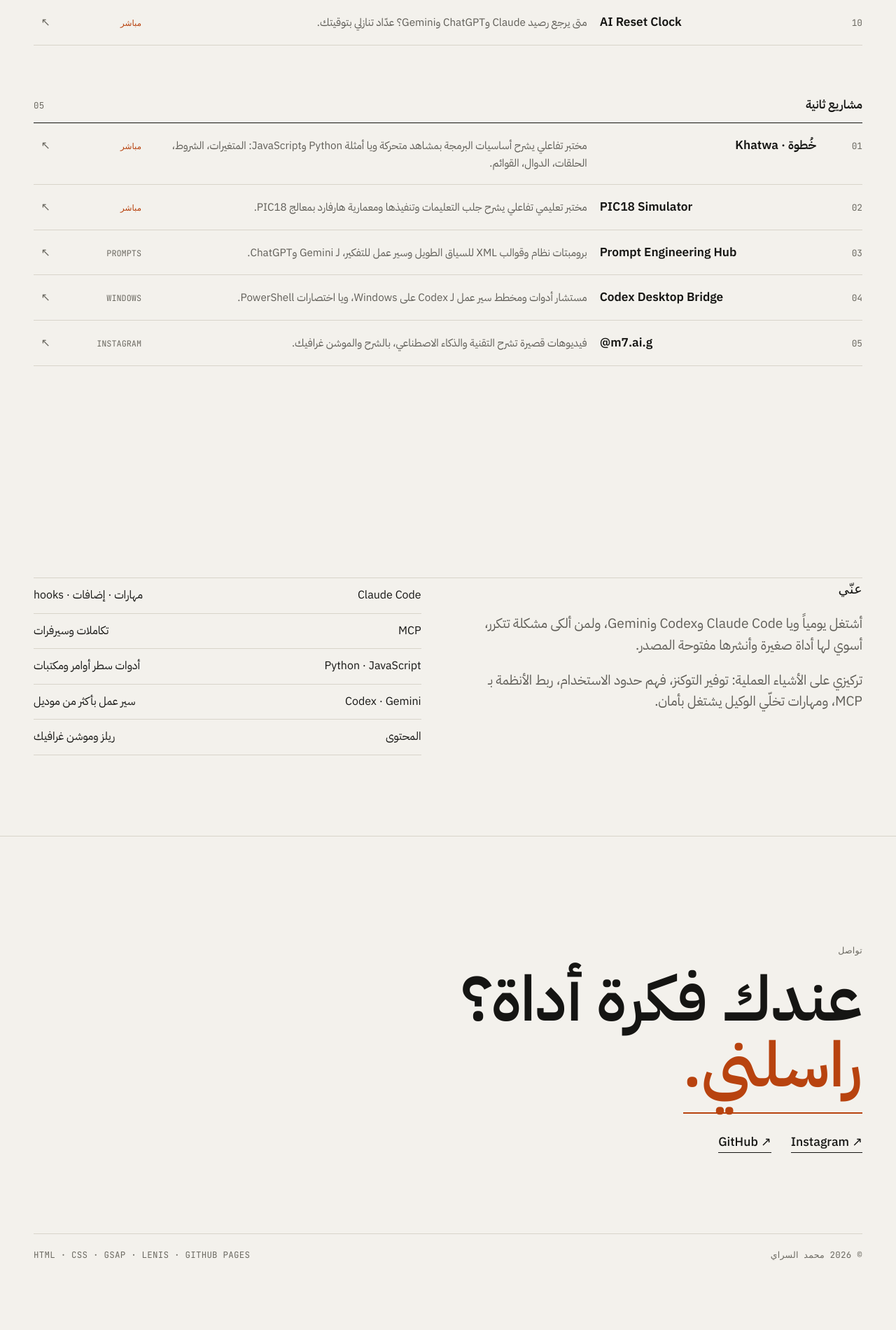
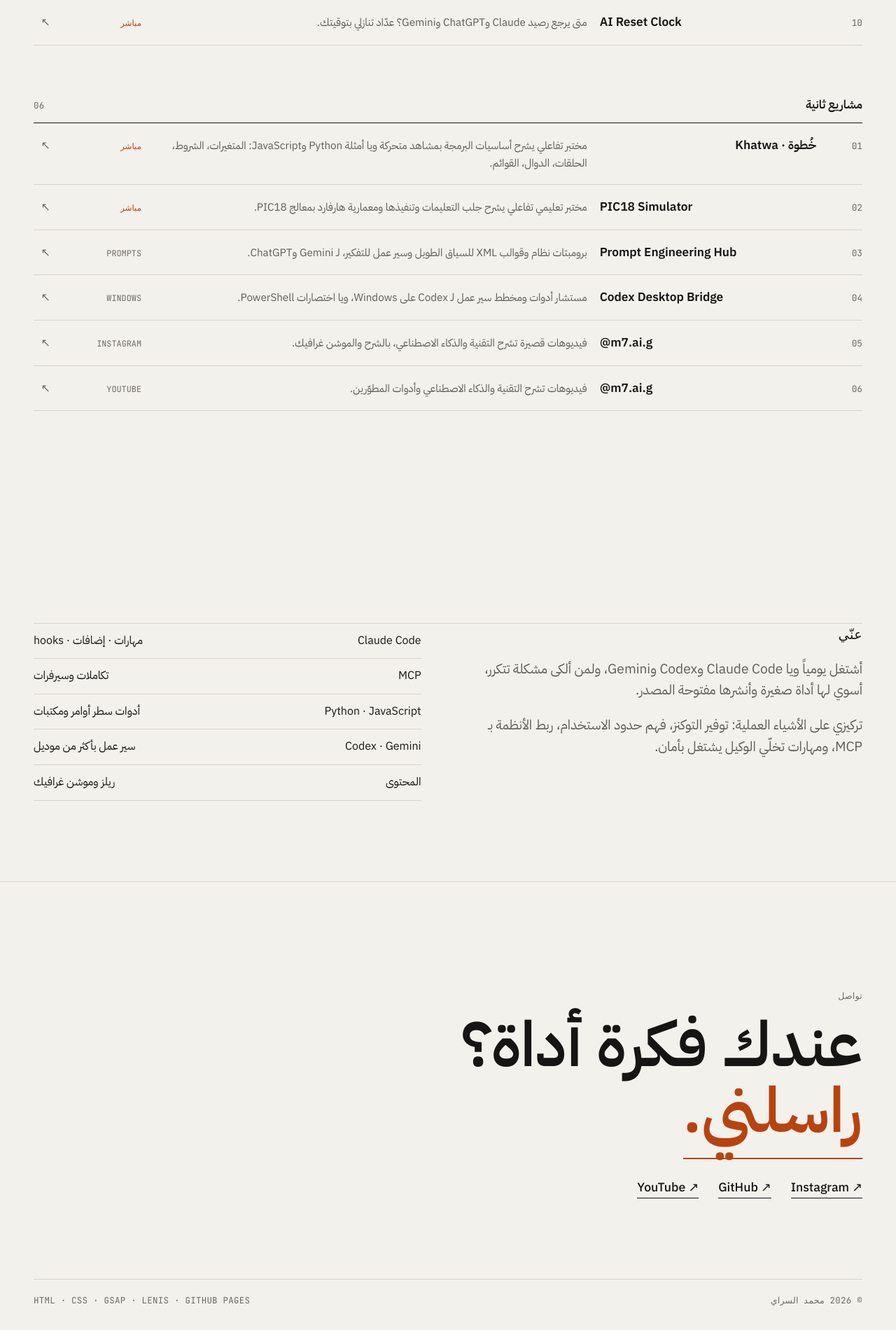
Before and after one commit to mohammed2345353/mohammed2345353.github.io, a plain HTML site: page index.html in a window 1280 px wide. Shown: the part 2272-4172 px from the top of the page at 70% size. Before the commit the page ends 4107 px from the top, so only its background shows below. Drawn offline with nearby package versions, Linux system fonts and the light colour scheme.

Commit message:
Add YouTube channel link
Co-Authored-By: Claude Sonnet 5.5 <noreply@anthropic.com>

```diff
--- a/index.html
+++ b/index.html
@@ -23,7 +23,7 @@
 <meta name="twitter:description" content="AI developer building Claude Code skills, MCP integrations and open-source tools for AI usage limits.">
 <meta name="twitter:image" content="https://mohammed2345353.github.io/og.png">
 <script type="application/ld+json">
-{"@context":"https://schema.org","@type":"Person","name":"Mohammed Al-Saray","alternateName":"محمد السراي","url":"https://mohammed2345353.github.io/","jobTitle":"AI Developer","sameAs":["https://github.com/mohammed2345353","https://www.instagram.com/m7.ai.g/"],"knowsAbout":["Claude Code","Model Context Protocol","AI developer tools","LLM token optimization"]}
+{"@context":"https://schema.org","@type":"Person","name":"Mohammed Al-Saray","alternateName":"محمد السراي","url":"https://mohammed2345353.github.io/","jobTitle":"AI Developer","sameAs":["https://github.com/mohammed2345353","https://www.instagram.com/m7.ai.g/","https://www.youtube.com/@shadow-hf9qv"],"knowsAbout":["Claude Code","Model Context Protocol","AI developer tools","LLM token optimization"]}
 </script>
 <link rel="preconnect" href="https://fonts.googleapis.com">
 <link rel="preconnect" href="https://fonts.gstatic.com" crossorigin>
@@ -266,13 +266,14 @@ claude plugin install reelvet@reelvet
       </div>
 
       <div class="group">
-        <div class="group-title fade"><h3><span data-l="ar">مشاريع ثانية</span><span data-l="en">Other projects</span></h3><span class="mono">05</span></div>
+        <div class="group-title fade"><h3><span data-l="ar">مشاريع ثانية</span><span data-l="en">Other projects</span></h3><span class="mono">06</span></div>
         <ol class="rows">
           <li><a class="row" href="https://mohammed2345353.github.io/khatwa/"><span class="n">01</span><span class="t">خُطوة · Khatwa</span><span class="d"><span data-l="ar">مختبر تفاعلي يشرح أساسيات البرمجة بمشاهد متحركة ويا أمثلة Python وJavaScript: المتغيرات، الشروط، الحلقات، الدوال، القوائم.</span><span data-l="en">Interactive lab that teaches programming basics with animated scenes and Python and JavaScript examples: variables, conditions, loops, functions, lists.</span></span><span class="k live"><span data-l="ar">مباشر</span><span data-l="en">Live</span></span><span class="a" aria-hidden="true">↗</span></a></li>
           <li><a class="row" href="https://mohammed2345353.github.io/pic18-pipeline-simulator/"><span class="n">02</span><span class="t">PIC18 Simulator</span><span class="d"><span data-l="ar">مختبر تعليمي تفاعلي يشرح جلب التعليمات وتنفيذها ومعمارية هارفارد بمعالج PIC18.</span><span data-l="en">Interactive teaching lab for PIC18 instruction fetch, execution and Harvard architecture.</span></span><span class="k live"><span data-l="ar">مباشر</span><span data-l="en">Live</span></span><span class="a" aria-hidden="true">↗</span></a></li>
           <li><a class="row" href="https://github.com/mohammed2345353/ai-prompt-engineering-hub"><span class="n">03</span><span class="t">Prompt Engineering Hub</span><span class="d"><span data-l="ar">برومبتات نظام وقوالب XML للسياق الطويل وسير عمل للتفكير، لـ Gemini وChatGPT.</span><span data-l="en">System prompts, long-context XML templates and reasoning workflows for Gemini and ChatGPT.</span></span><span class="k">Prompts</span><span class="a" aria-hidden="true">↗</span></a></li>
           <li><a class="row" href="https://github.com/mohammed2345353/codex-desktop-bridge"><span class="n">04</span><span class="t">Codex Desktop Bridge</span><span class="d"><span data-l="ar">مستشار أدوات ومخطط سير عمل لـ Codex على Windows، ويا اختصارات PowerShell.</span><span data-l="en">Tool advisor and workflow planner for Codex on Windows, with PowerShell shortcuts.</span></span><span class="k">Windows</span><span class="a" aria-hidden="true">↗</span></a></li>
           <li><a class="row" href="https://www.instagram.com/m7.ai.g/"><span class="n">05</span><span class="t">@m7.ai.g</span><span class="d"><span data-l="ar">فيديوهات قصيرة تشرح التقنية والذكاء الاصطناعي، بالشرح والموشن غرافيك.</span><span data-l="en">Short videos explaining tech and AI, with explainers and motion graphics.</span></span><span class="k">Instagram</span><span class="a" aria-hidden="true">↗</span></a></li>
+          <li><a class="row" href="https://www.youtube.com/@shadow-hf9qv"><span class="n">06</span><span class="t">@m7.ai.g</span><span class="d"><span data-l="ar">فيديوهات تشرح التقنية والذكاء الاصطناعي وأدوات المطوّرين.</span><span data-l="en">Videos explaining tech, AI and developer tools.</span></span><span class="k">YouTube</span><span class="a" aria-hidden="true">↗</span></a></li>
         </ol>
       </div>
     </div>
@@ -302,6 +303,7 @@ claude plugin install reelvet@reelvet
       <div class="links fade">
         <a class="ul" href="https://www.instagram.com/m7.ai.g/" dir="ltr">Instagram ↗</a>
         <a class="ul" href="https://github.com/mohammed2345353" dir="ltr">GitHub ↗</a>
+        <a class="ul" href="https://www.youtube.com/@shadow-hf9qv" dir="ltr">YouTube ↗</a>
       </div>
       <div class="foot mono">
         <span>© <span id="year">2026</span> <span data-l="ar">محمد السراي</span><span data-l="en">Mohammed Al-Saray</span></span>
```
